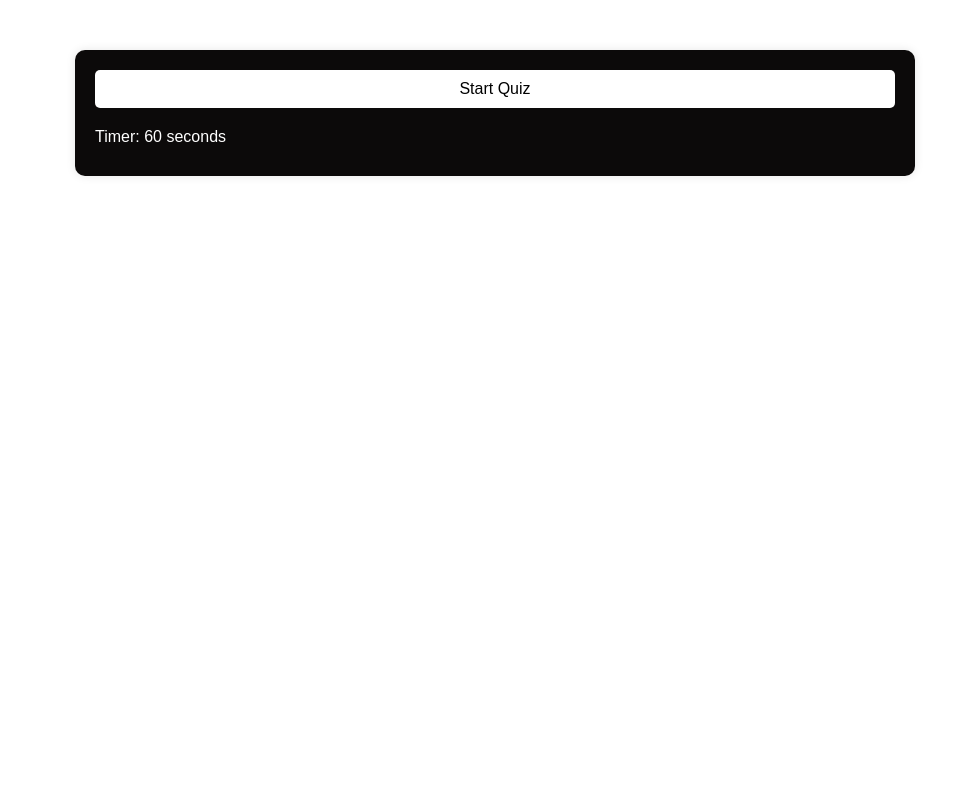
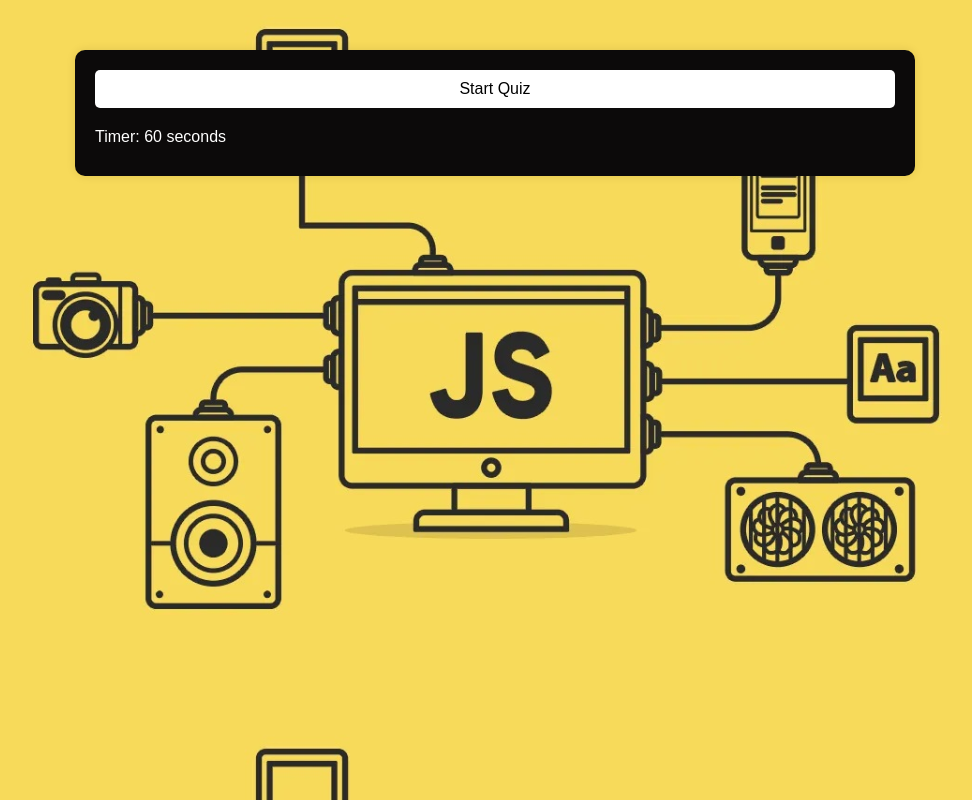
Before and after one commit to Jonathang95/JavascriptQuiz, a plain HTML site: page index.html in a window 1280 px wide. Shown: the whole page, without its empty margins (145-1117 px from the left). Drawn offline with Linux system fonts and the light colour scheme; the site is published under a folder, as on GitHub Pages, so addresses that start at the root find nothing.

Commit message:
background image fix attempt 4

```diff
--- a/Assets/CSS/style.css
+++ b/Assets/CSS/style.css
@@ -1,6 +1,6 @@
 /* Added background Image */
 body {
-    background-image:url(/Assets/images/Javascriptpic.jpg) ;
+    background-image:url(../../Assets/images/Javascriptpic.jpg); ;
     background-size: cover ;
     font-family: 'Arial', sans-serif;
 }
```
